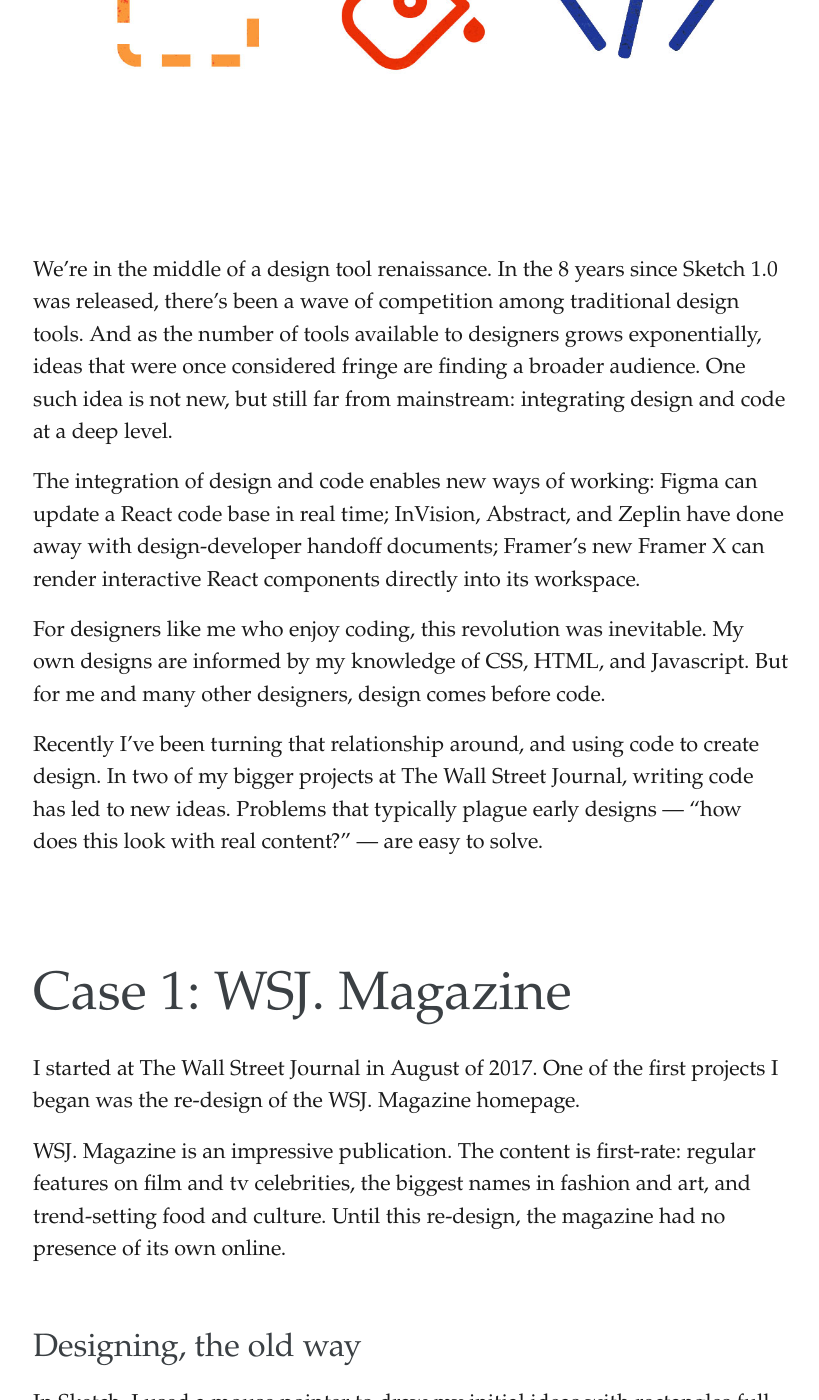
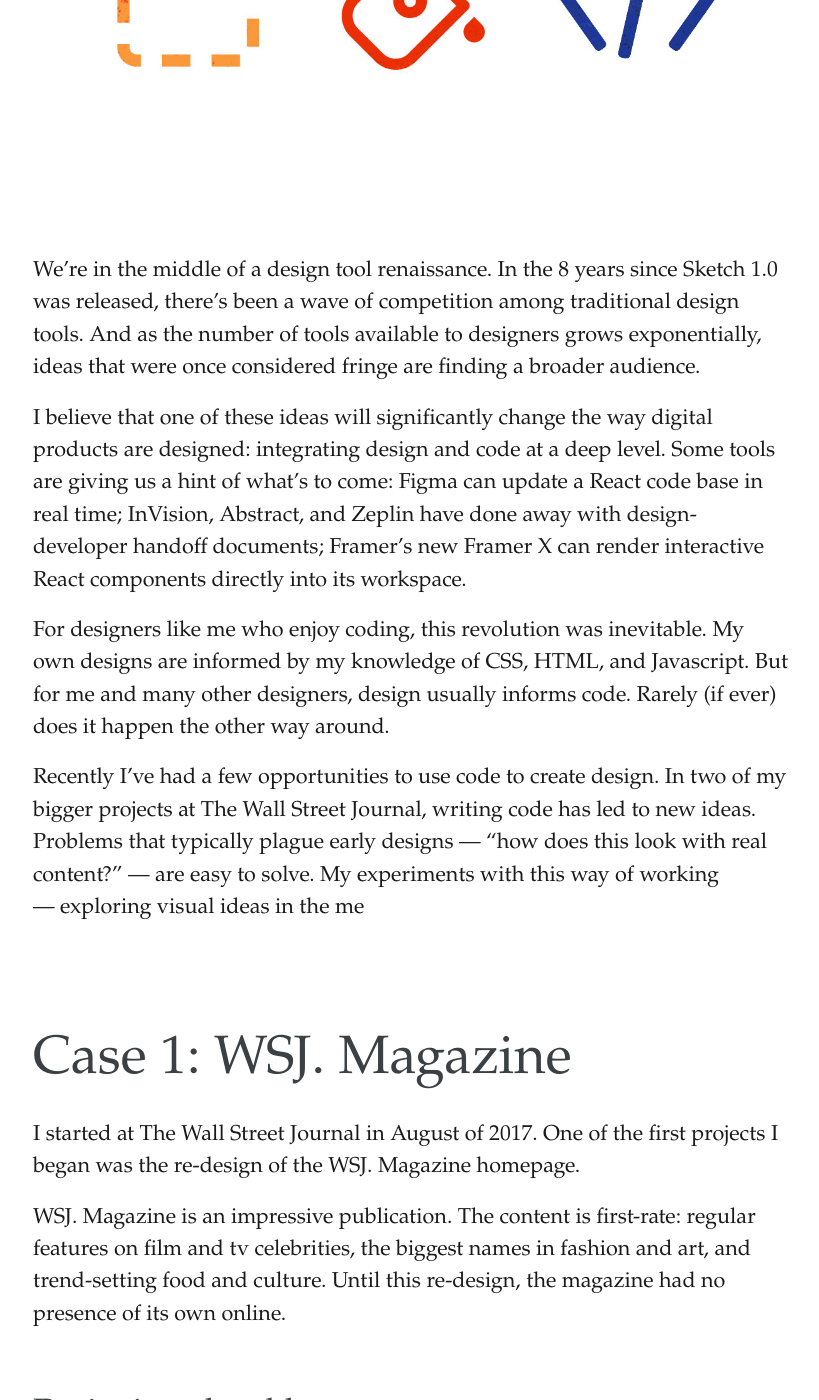
Before and after one commit to ilikescience/ilikescience.github.io, a Jekyll site: the page built from _posts/2018-08-31-designing-with-code.md, in a window 1280 px wide and 1400 px high, scrolled down 553 px. Shown: the whole window, without its empty margins (93-912 px from the left). Built offline with Jekyll 4.4.1, drawn with Linux system fonts in a browser that asks for light colours; some web fonts are replaced; our own code applies the rules of GitHub Pages for plain Markdown files.

Commit message:
Update 2018-08-31-designing-with-code.md

```diff
--- a/_posts/2018-08-31-designing-with-code.md
+++ b/_posts/2018-08-31-designing-with-code.md
@@ -12,13 +12,13 @@ updated: 2018-08-31
 
 {% include image.html src="/images/code-0.jpg" %}
 
-We're in the middle of a design tool renaissance. In the 8 years since Sketch 1.0 was released, there's been a wave of competition among traditional design tools. And as the number of tools available to designers grows exponentially, ideas that were once considered fringe are finding a broader audience. One such idea is not new, but still far from mainstream: integrating design and code at a deep level.
+We're in the middle of a design tool renaissance. In the 8 years since Sketch 1.0 was released, there's been a wave of competition among traditional design tools. And as the number of tools available to designers grows exponentially, ideas that were once considered fringe are finding a broader audience.
 
-The integration of design and code enables new ways of working: Figma can update a React code base in real time; InVision, Abstract, and Zeplin have done away with design-developer handoff documents; Framer's new Framer X can render interactive React components directly into its workspace.
+I believe that one of these ideas will significantly change the way digital products are designed: integrating design and code at a deep level. Some tools are giving us a hint of what's to come: Figma can update a React code base in real time; InVision, Abstract, and Zeplin have done away with design-developer handoff documents; Framer's new Framer X can render interactive React components directly into its workspace.
 
-For designers like me who enjoy coding, this revolution was  inevitable. My own designs are informed by my knowledge of CSS, HTML, and Javascript. But for me and many other designers, design comes before code.
+For designers like me who enjoy coding, this revolution was inevitable. My own designs are informed by my knowledge of CSS, HTML, and Javascript. But for me and many other designers, design usually informs code. Rarely (if ever) does it happen the other way around.
 
-Recently I've been turning that relationship around, and using code to create design. In two of my bigger projects at The Wall Street Journal, writing code has led to new ideas. Problems that typically plague early designs — “how does this look with real content?” — are easy to solve.
+Recently I've had a few opportunities to use code to create design. In two of my bigger projects at The Wall Street Journal, writing code has led to new ideas. Problems that typically plague early designs — “how does this look with real content?” — are easy to solve. My experiments with this way of working — exploring visual ideas in the me
 
 # Case 1: WSJ. Magazine
 
```
